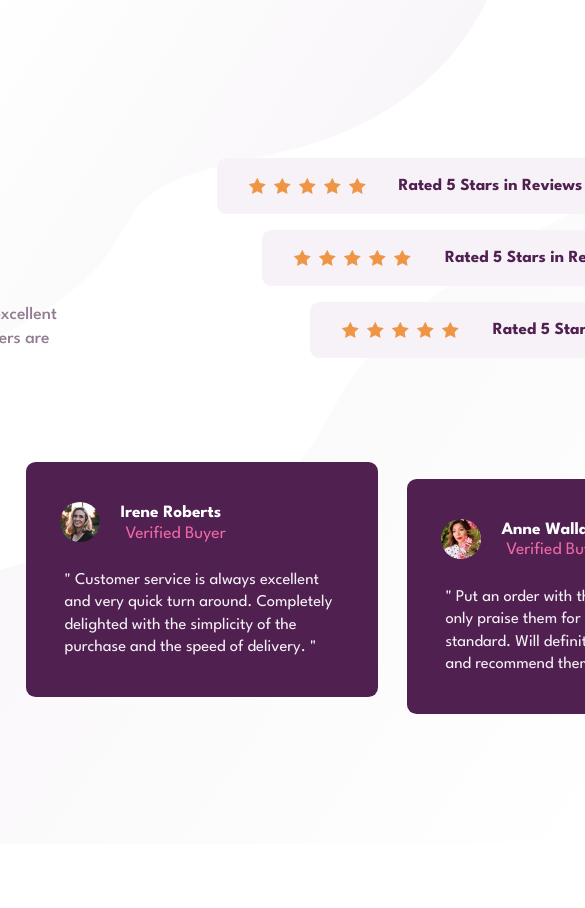
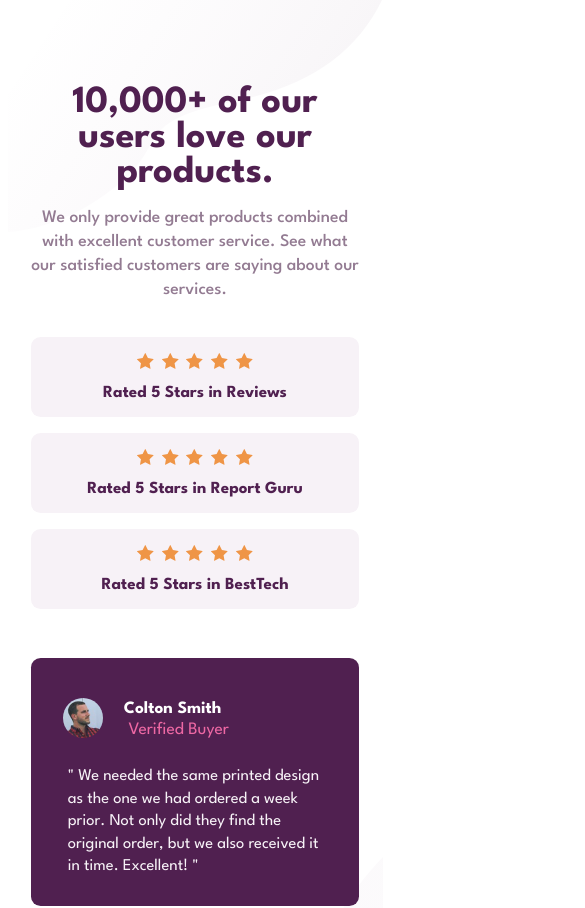
Before and after one commit to BraynnerM/social-proof-section-master, a React (Vite) app: page / in a window 390 px wide. Shown: the top 908 px of the page, 585 px wide, since content can reach past the window. Before the commit the page ends 844 px from the top, so only its background shows below. Built offline with nearby package versions, Linux system fonts and the light colour scheme.

Commit message:
projeto finalizado

```diff
--- a/src/App.jsx
+++ b/src/App.jsx
@@ -1,4 +1,5 @@
 import "./styles/components/app.sass"
+import "./styles/components/responsive.sass"
 
 function App() {
   return <section className="container">
--- a/src/styles/components/app.sass
+++ b/src/styles/components/app.sass
@@ -12,6 +12,7 @@
         height: 50%
         display: flex
         justify-content: space-around
+
         .title
             width: 100%
             height: 100%
--- /dev/null
+++ b/src/styles/components/responsive.sass
@@ -0,0 +1,91 @@
+@use '../variables'
+@use '../mixins'
+
+@media (max-width: 1150px)
+    .container
+        width: 23.5rem
+        height: 85rem
+        .top-side
+            flex-direction: column
+            justify-content: center
+            align-items: center
+            margin-top: 5.8rem
+            height: 37%
+            .title
+                height: 50%
+                display: flex
+                flex-direction: column
+                justify-content: center
+                align-items: center
+                margin-bottom: 2.2rem
+
+
+                h1
+                    font-size: 2.4rem
+                    text-align: center
+                    width: 20.5rem
+
+
+                p
+                    text-align: center
+                    width: 20.5rem
+                    margin-top: 1rem
+
+
+            .rating
+                height: 100%
+                margin-top: 0
+                gap: 1rem
+                align-items: center
+
+
+                &-box
+                    display: flex
+                    flex-direction: column
+                    justify-content: space-evenly
+                    align-items: center
+                    width: 20.5rem
+                    height: 5rem
+                    padding-left: 0rem
+
+                    &-image
+
+                    &-text
+
+                &-box:nth-child(1)
+                    margin-left: 0
+                    padding-right: 0
+
+                &-box:nth-child(2)
+                    margin-left: 0
+                    padding-right: 0
+
+                &-box:nth-child(3)
+                    margin-left: 0
+                    padding-right: 0
+
+
+
+        .bottom-side
+            flex-direction: column
+            justify-content: center
+            align-items: center
+            height: 60%
+            margin-top: 3.9rem
+            margin-left: 0rem
+            gap: 1rem
+            span
+                @include mixins.user-box
+                width: 20.5rem
+                height: 15.5rem
+                padding-left: 2rem
+
+            span:nth-child(1)
+                margin-bottom:0rem
+
+            span:nth-child(2)
+                margin-top:0rem
+
+            span:nth-child(3)
+                margin-top: 0rem
+                margin-bottom:1rem
--- a/src/styles/main.sass
+++ b/src/styles/main.sass
@@ -13,6 +13,9 @@ body
     max-width: 1440px
     height: 100vh
     margin: 0 auto
+    @media (max-width: 1150px)
+        background-image: url('../assets/bg-pattern-top-mobile.svg'), url('../assets/bg-pattern-bottom-mobile.svg')
+        height: 100%
 
     #root
         width: 100%
```
